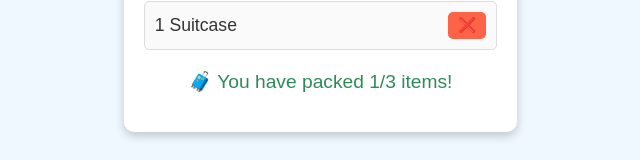
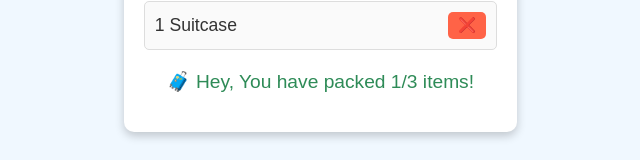
Before and after one commit to np2861996/Travel-List, a React (Create React App) app: page / in a window 1280 px wide. Shown: the part 548-708 px from the top of the page, without its empty margins (320-960 px from the left). Built offline with nearby package versions, Linux system fonts and the light colour scheme.

Commit message:
Your commit message describing the update 1

```diff
--- a/src/App.js
+++ b/src/App.js
@@ -106,7 +106,7 @@ function Stats({ items }) {
   return (
     <div className="stats">
       <p>
-        🧳 You have packed {packedItems}/{totalItems} items!
+        🧳 Hey, You have packed {packedItems}/{totalItems} items!
       </p>
     </div>
   );
```
